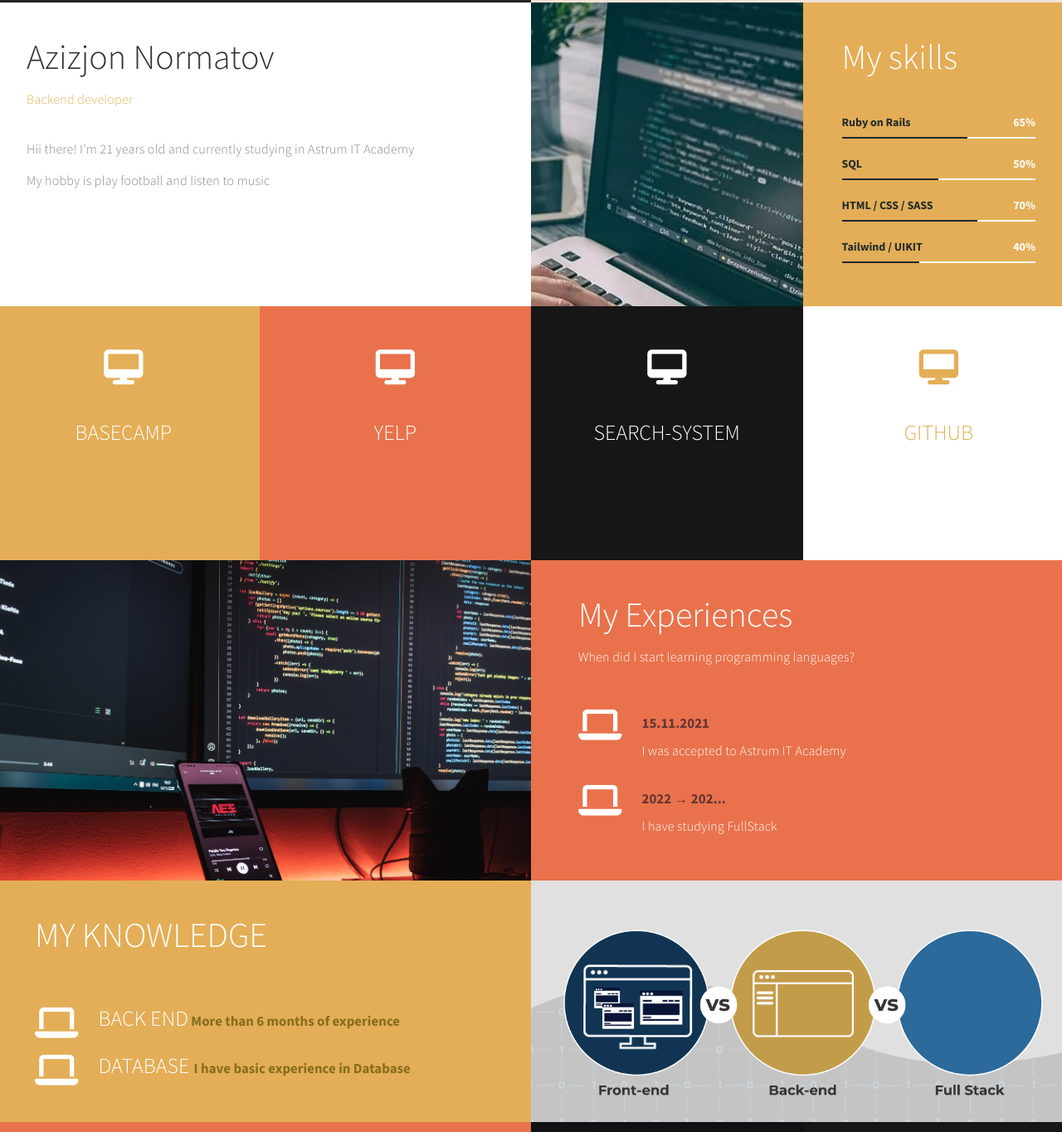
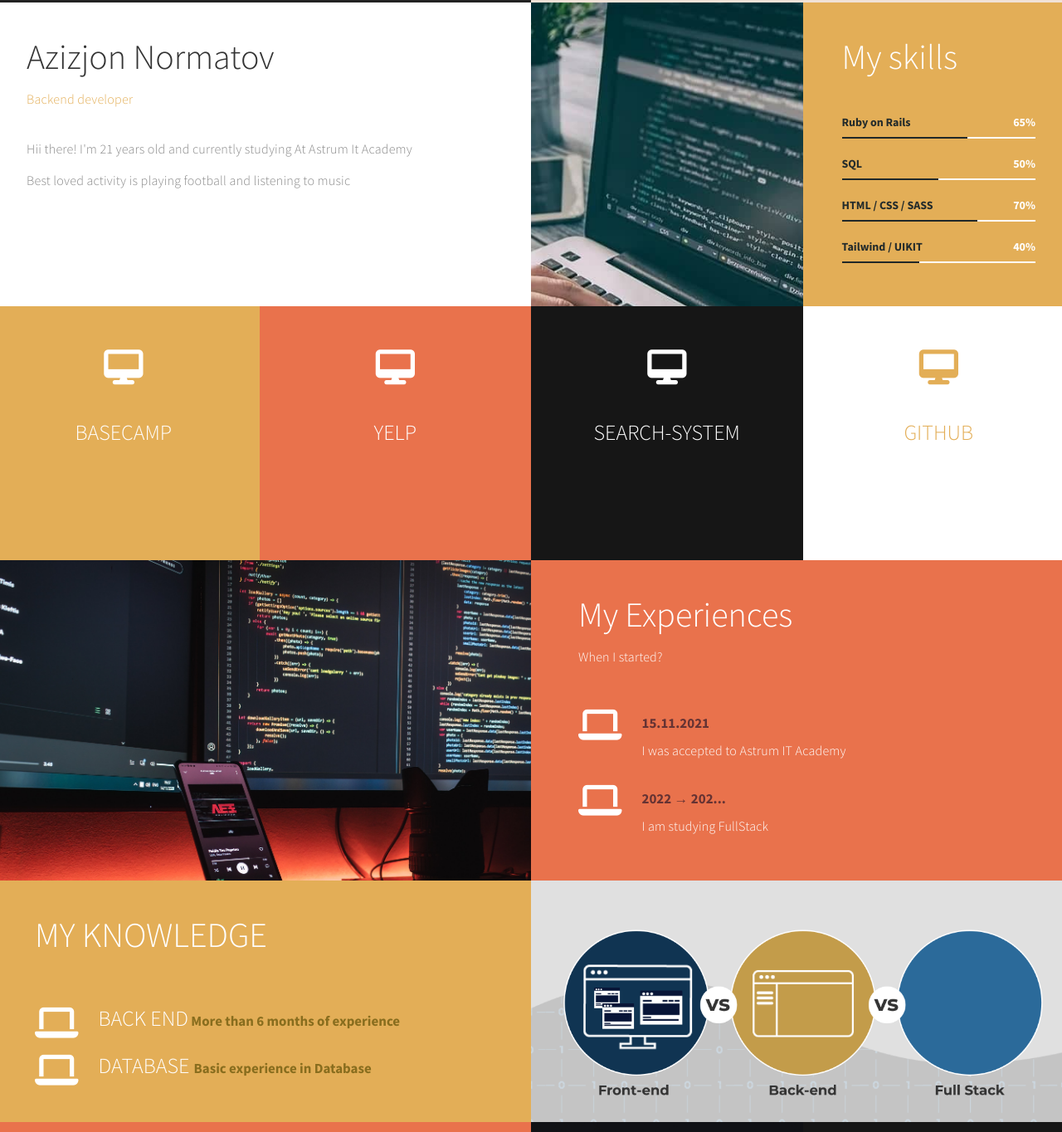
Before and after one commit to Azzako/My-portfolio-website, a plain HTML site: page index.html in a window 1280 px wide. Shown: the part 797-2161 px from the top of the page at 83% size. Drawn offline with Linux system fonts and the light colour scheme.

Commit message:
Update index.html

```diff
--- a/index.html
+++ b/index.html
@@ -51,8 +51,8 @@
                          <div class="home-thumb">
                               <div class="section-title">
                                    <h4 class="wow fadeInUp" data-wow-delay="0.3s">Welcome to my Web Page</h4>
-                                   <h1 class="wow fadeInUp" data-wow-delay="0.6s">Hii there! My name is
-                                        <strong>Azizjon</strong> and live in Uzbekistan</h1>
+                                   <h1 class="wow fadeInUp" data-wow-delay="0.6s">Hi there! My name is
+                                        <strong>Azizjon</strong> and Came from Uzbekistan</h1>
                                    <a href="https://t.me/iamnormatov"
                                         class="wow fadeInUp smoothScroll section-btn btn btn-success"
                                         data-wow-delay="1.4s"
@@ -73,8 +73,8 @@
                                    <p class="color-yellow">Backend developer</p>
                               </div>
                               <div class="wow fadeInUp" data-wow-delay="0.8s">
-                                   <p>Hii there! I'm 21 years old and currently studying in Astrum IT Academy</p>
-                                   <p>My hobby is play football and listen to music</p>
+                                   <p>Hii there! I'm 21 years old and currently studying At Astrum It Academy</p>
+                                   <p>Best loved activity is playing football and listening to music</p>
                               </div>
                          </div>
                     </div>
@@ -171,7 +171,7 @@
                          <div class="color-white experience-thumb">
                               <div class="wow fadeInUp section-title" data-wow-delay="0.8s">
                                    <h1>My Experiences</h1>
-                                   <p class="color-white">When did I start learning programming languages?</p>
+                                   <p class="color-white">When I started?</p>
                               </div>
                               <div class="wow fadeInUp color-white media" data-wow-delay="1.2s">
                                    <div class="media-object media-left">
@@ -188,7 +188,7 @@
                                    </div>
                                    <div class="media-body">
                                         <h3 class="media-heading"><small>2022 &rarr; 202...</small></h3>
-                                        <p class="color-white">I have studying FullStack</p>
+                                        <p class="color-white">I am studying FullStack</p>
                                    </div>
                               </div>
                          </div>
@@ -219,7 +219,7 @@
                                         <i class="fa fa-laptop"></i>
                                    </div>
                                    <div class="media-body">
-                                        <h3 class="media-heading">DATABASE <small>I have basic experience in Database</small></h3>
+                                        <h3 class="media-heading">DATABASE <small>Basic experience in Database</small></h3>
                                    </div>
                               </div>
                          </div>
```
